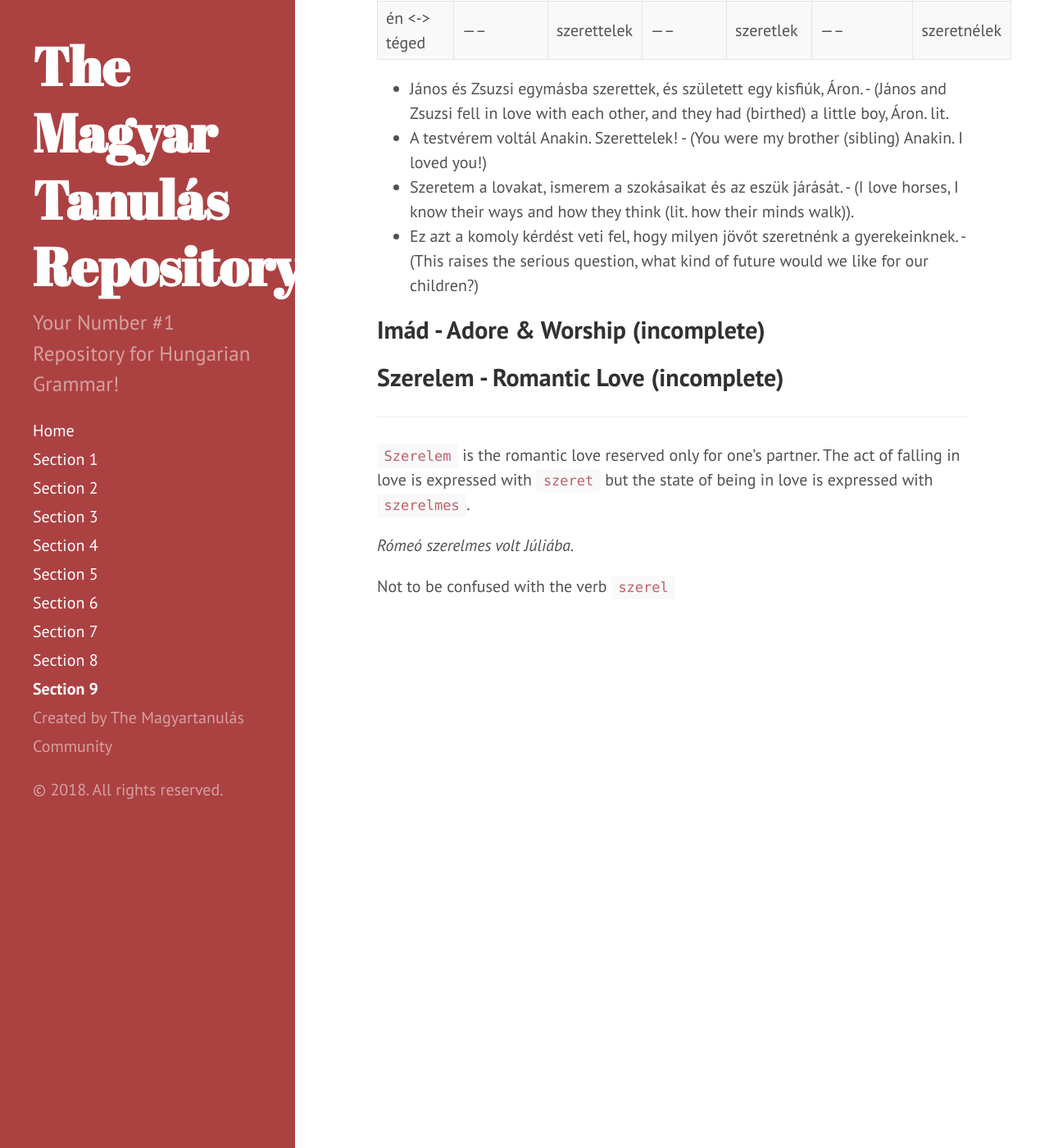
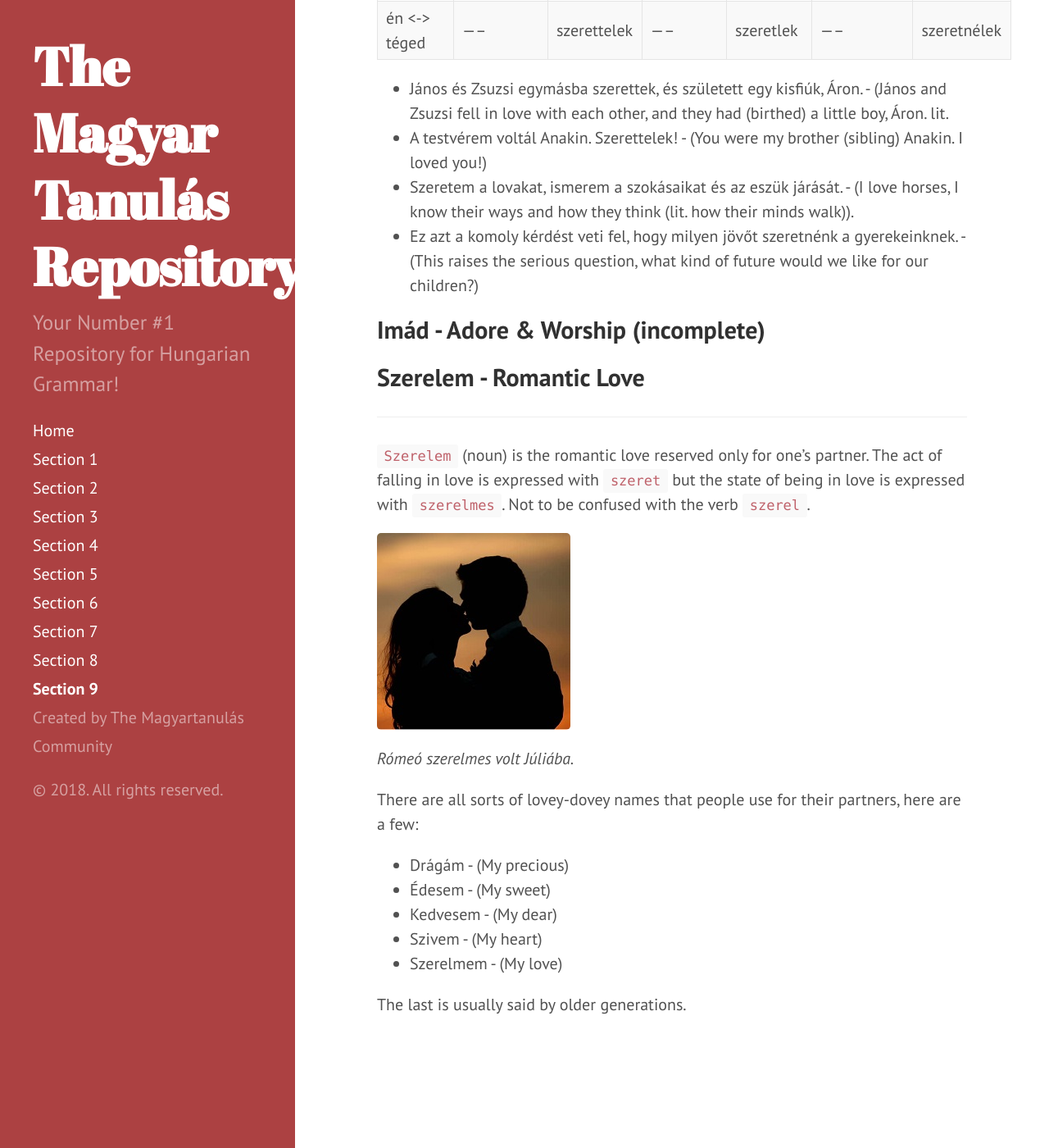
Before and after one commit to Magyartanulas/magyartanulas.github.io, a Jekyll site: the page built from Section9.md, in a window 1280 px wide and 1400 px high, scrolled down 3656 px. Shown: the whole window at 82% size. Built offline with Jekyll 4.4.1, drawn with Linux system fonts in a browser that asks for light colours; Markdown is read by kramdown in place of the engine named in the settings.

Commit message:
Update Section9.md

```diff
--- a/Section9.md
+++ b/Section9.md
@@ -51,6 +51,8 @@ Here are the relevant conjugations, to see the full verb conjugations [click her
 ## Vonz - Attracts (incomplete)
 ---
 
+
+
 ## Bír - Casual Interest (incomplete)
 ---
 
@@ -100,15 +102,21 @@ To express your love for things, desires or love for someone, use `szeret`. Szer
 
 ## Imád - Adore & Worship (incomplete)
 
-## Szerelem - Romantic Love (incomplete)
+## Szerelem - Romantic Love
 ---
 
-`Szerelem` is the romantic love reserved only for one's partner. The act of falling in love is expressed with `szeret` but the state of being in love is expressed with `szerelmes`.
+`Szerelem` (noun) is the romantic love reserved only for one's partner. The act of falling in love is expressed with `szeret` but the state of being in love is expressed with `szerelmes`. Not to be confused with the verb `szerel`.
 
-
+![Szerelmes](https://magyartanulas.github.io/public/szerelmes.jpg)
 
 *Rómeó szerelmes volt Júliába.*
 
+There are all sorts of lovey-dovey names that people use for their partners, here are a few:
 
+* Drágám - (My precious)
+* Édesem - (My sweet)
+* Kedvesem - (My dear)
+* Szivem - (My heart)
+* Szerelmem - (My love)
 
-Not to be confused with the verb `szerel`
+The last is usually said by older generations.
```
